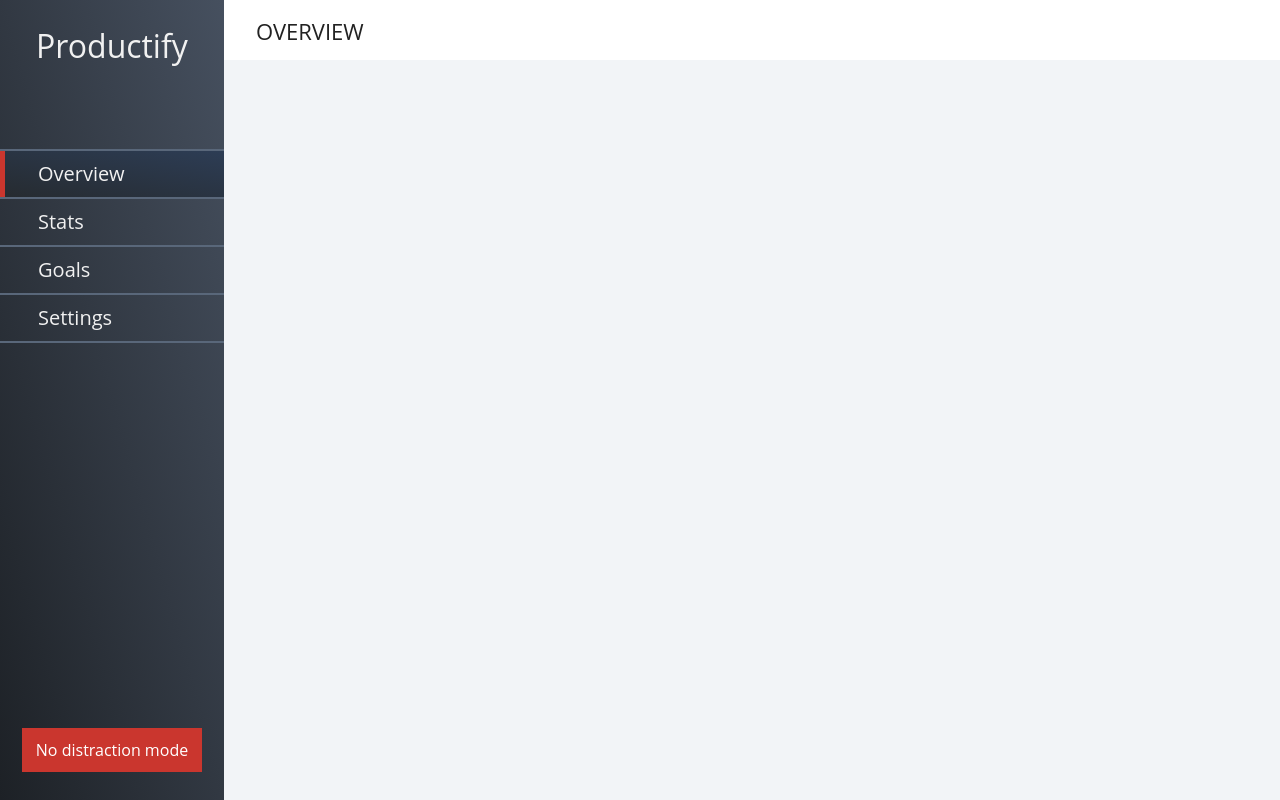
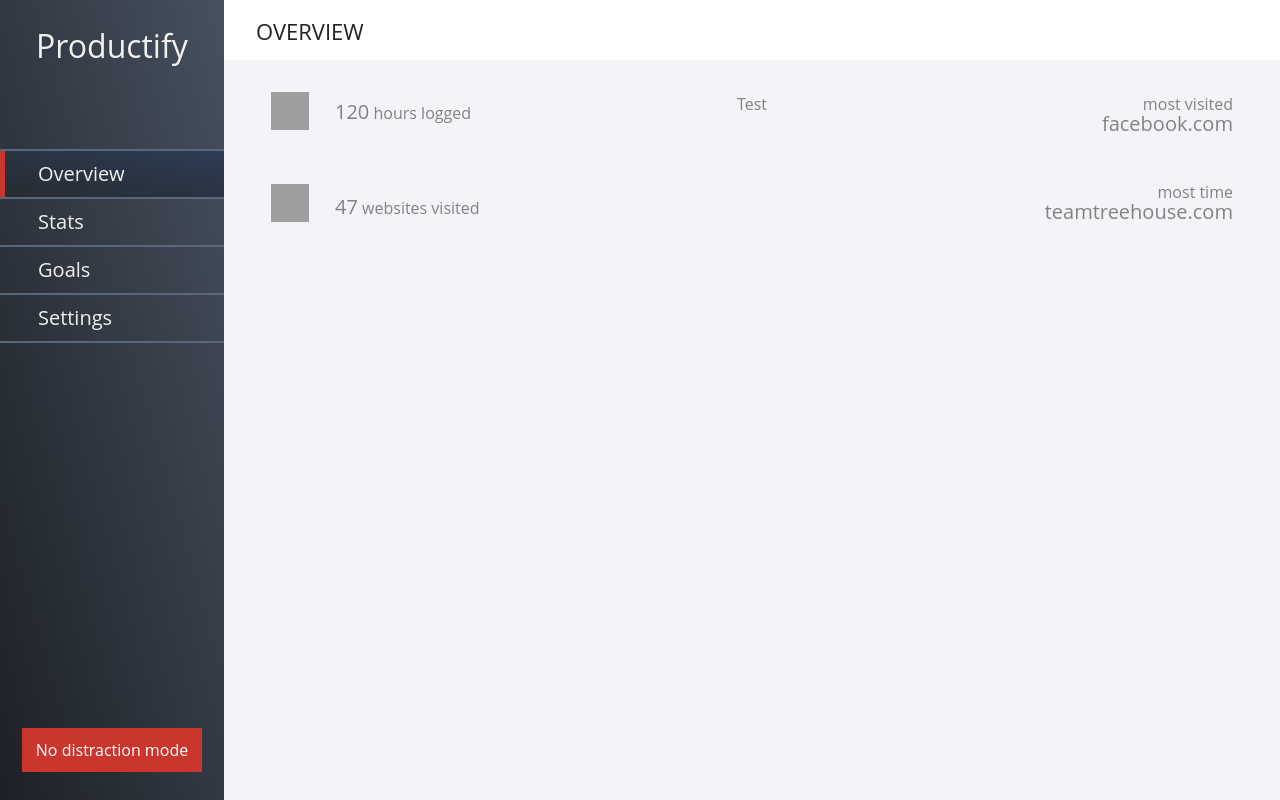
Before and after one commit to uvarov916/Productify, a PHP site: page / in a window 1280 px wide. Run offline with PHP 8.4, Linux system fonts and the light colour scheme; grey boxes are pictures that could not be loaded.

Commit message:
Implemented first and last columns in the overview part

```diff
--- a/Extension/index.html
+++ b/Extension/index.html
@@ -41,7 +41,31 @@
           <h1 class="title">Overview</h1>
         </div>
         <div class="content-area">
-
+          <div class="row">
+            <div class="first-column medium-4 columns text-left">
+              <div class="time-logged stat">
+                <span class="time icon"></span>
+                <span class="description"><em>120</em> hours logged</span>
+              </div>
+              <div class="websites-visited stat">
+                <span class="website icon"></span>
+                <span class="description"><em>47</em> websites visited</span>
+              </div>
+            </div>
+            <div class="second-column medium-4 columns text-center">
+              Test
+            </div>
+            <div class="last-column medium-4 columns text-right">
+              <div class="most-visited">
+                <span class="title">most visited</span>
+                <span class="description">facebook.com</span>
+              </div>
+              <div class="most-time">
+                <span class="title">most time</span>
+                <span class="description">teamtreehouse.com</span>
+              </div>
+            </div>
+          </div>
         </div>
       </section>
     </div>
--- a/Extension/scss/_content.scss
+++ b/Extension/scss/_content.scss
@@ -2,12 +2,79 @@
 	padding: 0;
   	margin-left: 14rem;
   	background-color: $content-background-color;
+  	color: $dark-gray-font-color;
+  	font-size: 1rem;
 
 
   	.header {
   		height: 60px;
   		width: 100%;
   		background-color: #FFFFFF;
+  	}
+
+  	.content-area {
+  		padding: 2rem;
+  	}
+
+  	.overview .content-area {
+
+
+
+  		.stat {
+  			position: relative;
+
+  			span.icon {
+	  			display: inline-block;
+	  			width: 38px;
+	  			height: 38px;
+
+	  			&.time {
+	  				background: url('../img/time-icon.svg') bottom center no-repeat;
+	  			}
+	  			&.website {
+	  				background: url('../img/website-icon.svg') bottom center no-repeat;
+	  			}
+	  		}
+
+	  		span.description {
+	  			position: absolute;
+	  			left: 4rem;
+	  			top: 0.5rem;
+
+	  			em {
+	  				font-weight: 500;
+	  				font-size: 1.25rem;
+	  				font-style: normal;
+	  			}
+	  		}
+
+	  		&.websites-visited .description {
+	  			top: 0.7rem;
+	  		}
+
+	  		&.time-logged {
+	  			margin-bottom: 3rem;
+	  		}
+  		}
+
+  		.last-column {
+  			.most-visited {
+  				margin-bottom: 3rem;
+  			}
+
+  			span {
+  				display: block;
+
+  				&.title {
+  					font-size: 1rem;
+  				}
+  				&.description {
+  					font-size: 1.25rem;
+  					line-height: 1rem;
+  				}
+  			}
+  		}
+
   	}
 
   	h1.title {
--- a/Extension/scss/_variables.scss
+++ b/Extension/scss/_variables.scss
@@ -9,6 +9,7 @@ $sidebar-active-menu-item-background: linear-gradient(to right top, #262B30, #2D
 $sidebar-active-menu-item-flag-color: #CA362E;
 // fonts
 $sidebar-font-color: #F1F1F1;
+$dark-gray-font-color: #828282;
 
 
 
```
Also changed, not shown: Extension/css/app.css, 1 other file.
